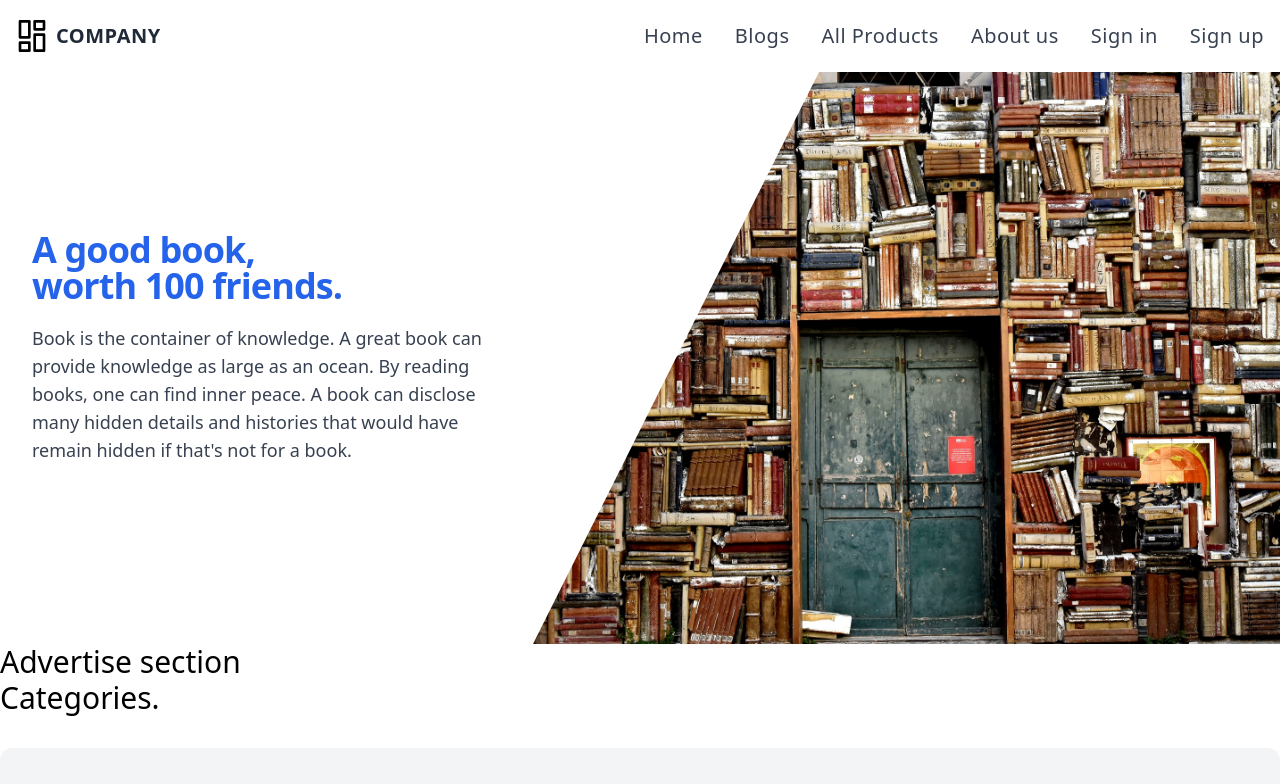
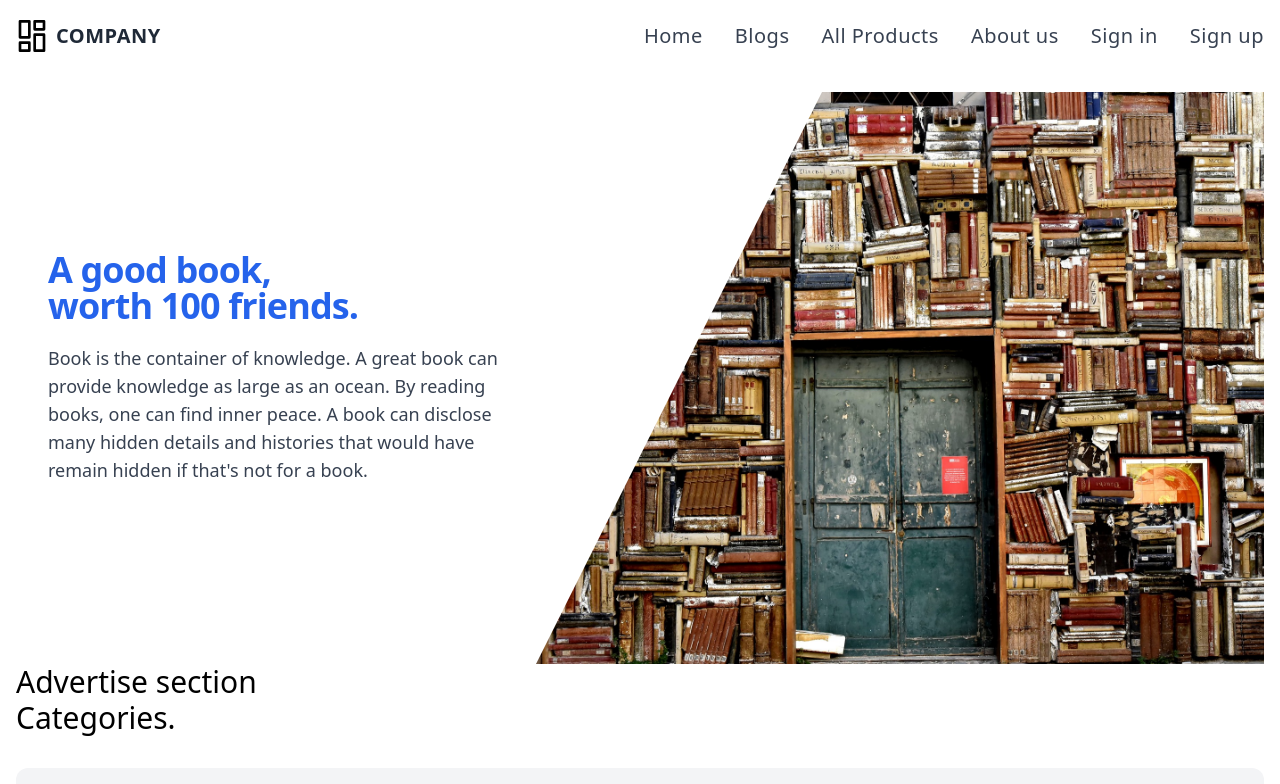
Before and after one commit to ShekhRaselMasrurAhmmadNissan/old-is-gold-client, a React (Create React App) app: page / in a window 1280 px wide. Shown: the top 784 px of the page. Built offline with nearby package versions, Linux system fonts and the light colour scheme; no server answers.

Commit message:
Edited Home design.

```diff
--- a/src/Pages/Home/Home.js
+++ b/src/Pages/Home/Home.js
@@ -4,7 +4,7 @@
 
 const Home = () => {
 	return (
-		<div>
+		<div className="px-4 py-5 mx-auto sm:max-w-xl md:max-w-full lg:max-w-screen-xl lg:px-4">
 			<Banner />
 			<h2 className="text-3xl">Advertise section</h2>
 			<h2 className="text-3xl">Categories.</h2>
```
